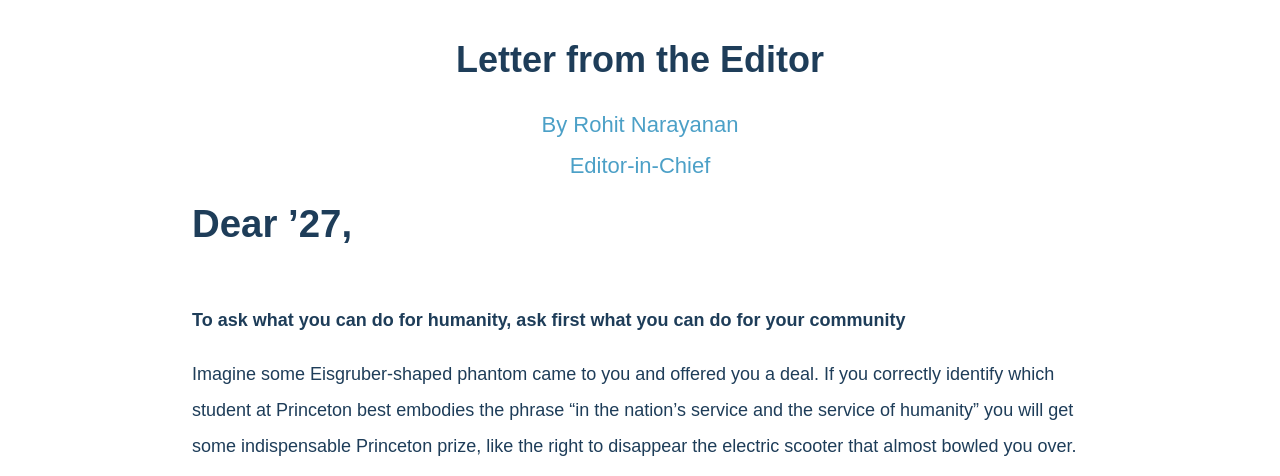
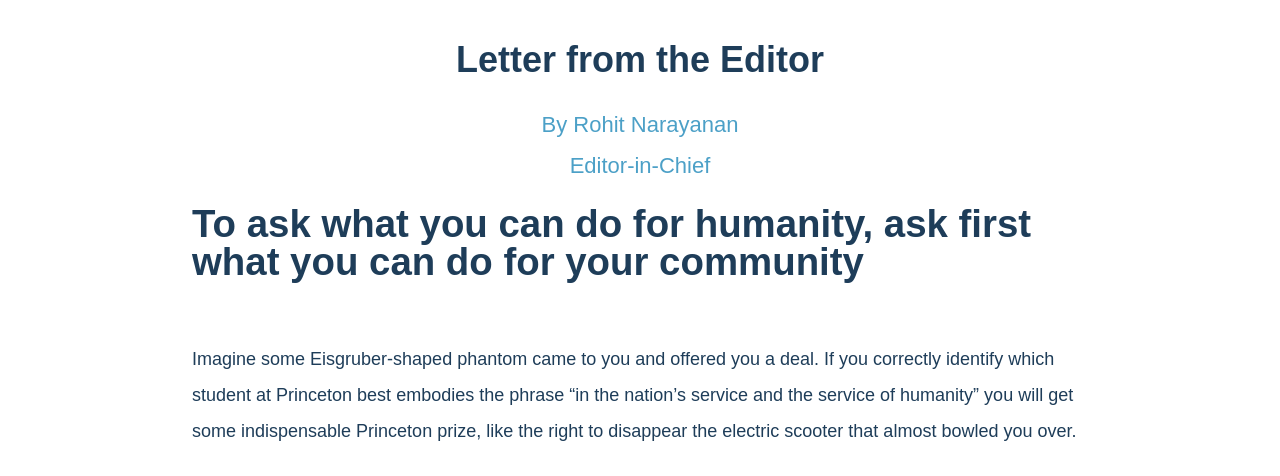
Before and after one commit to AnanyaGrover1/frosh-issue-2023, a plain HTML site: page letter-from-editor.html in a window 1280 px wide. Shown: the part 314-790 px from the top of the page. Drawn offline with nearby package versions, Linux system fonts and the light colour scheme; a web font is replaced by a local one.

Commit message:
change title on letter-from-editor.html

```diff
--- a/letter-from-editor.html
+++ b/letter-from-editor.html
@@ -93,12 +93,8 @@ $(document).ready(function(){
     <h1>Letter from the Editor</h1>
     <h4 id="subtitle-editor">By Rohit Narayanan</h4>
     <h4 id="subtitle-editor-2">Editor-in-Chief</h4>
-    <h2 id="title">Dear ’27,</h2> <br>
+    <h2 id="title">To ask what you can do for humanity, ask first what you can do for your community</h2> <br>
 
-
-<p>
-  <strong>To ask what you can do for humanity, ask first what you can do for your community</strong>
-  </p>
   <p>
   Imagine some Eisgruber-shaped phantom came to you and offered you a deal. If you correctly identify which student at Princeton best embodies the phrase “in the nation’s service and the service of humanity” you will get some indispensable Princeton prize, like the right to disappear the electric scooter that almost bowled you over.
   </p>
```
